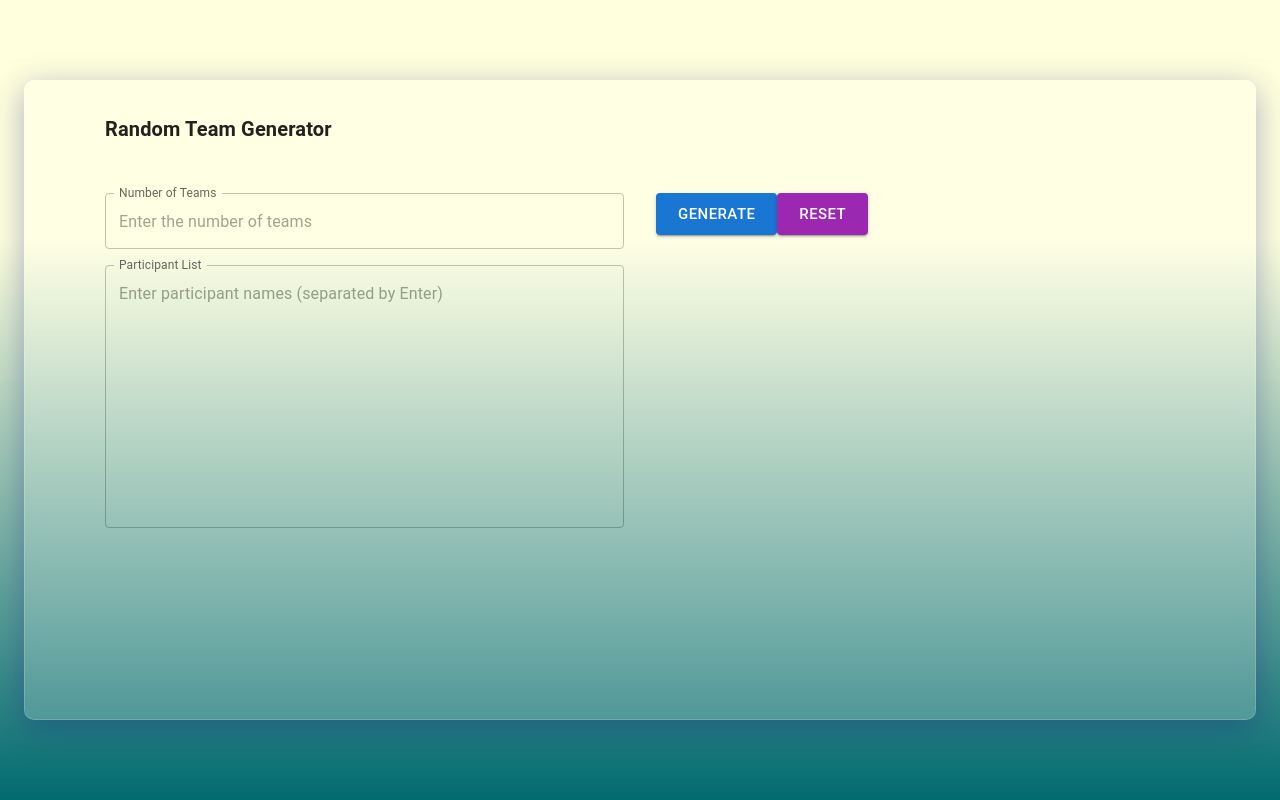
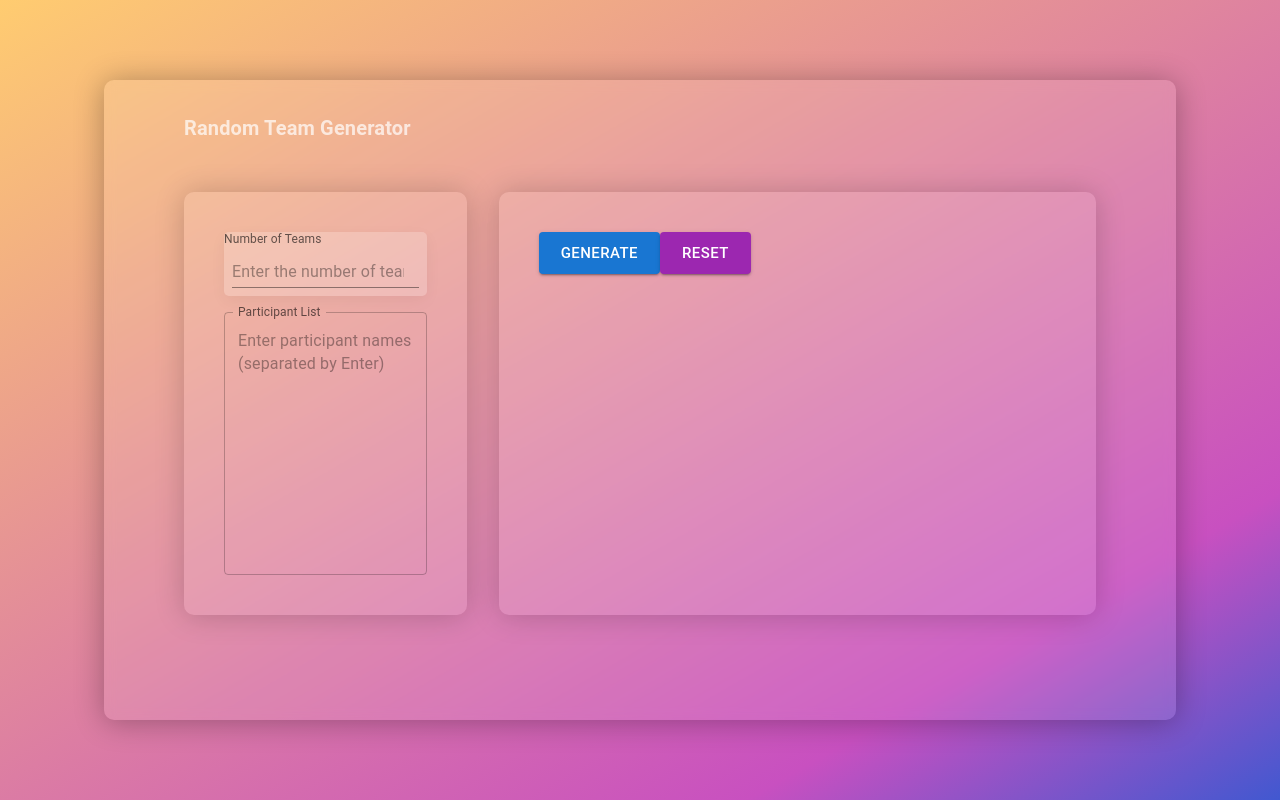
Before and after one commit to YeleePark/TeamGenerator, a React (Create React App) app: page / in a window 1280 px wide. Built offline with nearby package versions, Linux system fonts and the light colour scheme.

Commit message:
chore : 퍼블리싱 작업중

```diff
--- a/src/App.js
+++ b/src/App.js
@@ -9,7 +9,7 @@ import {
   Stack,
   Chip,
 } from "@mui/material";
-import { useState } from "react";
+import { useState, useEffect } from "react";
 import { useForm } from "react-hook-form";
 
 function App() {
@@ -28,7 +28,6 @@ function App() {
 
     setTeams(teams);
   };
-
   const onSubmit = (data) => {
     const list = data?.participantList
       .split("\n")
@@ -42,15 +41,23 @@ function App() {
   };
 
   return (
-    <Container
-      maxWidth={`xl`}
+    <Box
       sx={{
         position: `fixed`,
         width: `100vw`,
         height: `100vh`,
+        backgroundColor: `#4158D0`,
+        backgroundImage: `linear-gradient(-30deg, #4158D0 0%, #C850C0 20%, #FFCC70 100%)`,
+        p: 10,
+      }}
+    >
+      <Container
+        maxWidth={`xl`}
+        m={`0 auto`}
+        sx={{
           display: `flex`,
           alignItems: `center`,
-        background: `linear-gradient(360deg, rgba(1,106,112,1) 0%, rgba(255,255,221,0.9934567577030813) 70%)`,
+          height: `100%`,
         }}
       >
         <Paper
@@ -59,12 +66,12 @@ function App() {
             px: 10,
             py: 4,
             width: `100%`,
-          height: `80%`,
-          background: `rgba( 255, 255, 255, 0.2 )`,
-          boxShadow: `0 8px 32px 0 rgba( 31, 38, 135, 0.37 )`,
-          backdropFilter: `blur( 5.5px )`,
+            height: `100%`,
+            background: `rgba( 255, 255, 255, 0.1 )`,
+            boxShadow: `0 2px 30px 0 rgba(0,0,0,0.3)`,
+            backdropFilter: `blur(5.5px)`,
             borderRadius: `10px`,
-          border: `1px solid rgba( 255, 255, 255, 0.18 )`,
+            overflowY: `scroll`,
           }}
         >
           <form
@@ -77,18 +84,33 @@ function App() {
                 <Typography
                   variant="h6"
                   fontWeight={`bold`}
-                sx={{ position: `absolute` }}
+                  color={`rgba(255,255,255,0.7)`}
+                  sx={{ position: `absolute`, backdropFilter: `blue(5px)` }}
                 >
                   Random Team Generator
                 </Typography>
               </Grid>
-            <Grid item xs={12} md={6}>
-              <Stack>
+              <Grid item xs={12} md={4}>
+                <Stack
+                  sx={{
+                    p: 5,
+                    background: `rgba( 255, 255, 255, 0.1 )`,
+                    boxShadow: `0 1px 30px 0 rgba(0,0,0,0.2)`,
+                    borderRadius: `10px`,
+                  }}
+                >
                   <TextField
+                    variant="standard"
                     type={`number`}
                     label={`Number of Teams`}
                     placeholder={"Enter the number of teams"}
-                  sx={{ mb: 2 }}
+                    sx={{
+                      mb: 2,
+                      background: `rgba(255, 255, 255, 0.2)`,
+                      boxShadow: ` 0 5px 15px rgba(0, 0, 0, 0.05)`,
+                      p: 1,
+                      borderRadius: `5px`,
+                    }}
                     InputLabelProps={{ shrink: true }}
                     inputProps={{ min: 0 }}
                     {...register(`numberOfTeams`, {
@@ -107,8 +129,16 @@ function App() {
                   />
                 </Stack>
               </Grid>
-            <Grid item xs={12} md={6}>
-              <Box>
+              <Grid item xs={12} md>
+                <Box
+                  sx={{
+                    p: 5,
+                    height: `100%`,
+                    background: `rgba( 255, 255, 255, 0.1 )`,
+                    boxShadow: `0 1px 30px 0 rgba(0,0,0,0.2)`,
+                    borderRadius: `10px`,
+                  }}
+                >
                   <Button
                     variant="contained"
                     size={`large`}
@@ -139,6 +169,7 @@ function App() {
           </form>
         </Paper>
       </Container>
+    </Box>
   );
 }
 
```
Also changed, not shown: .eslintrc.json. Lines whose indentation alone changed are shown as unchanged.
